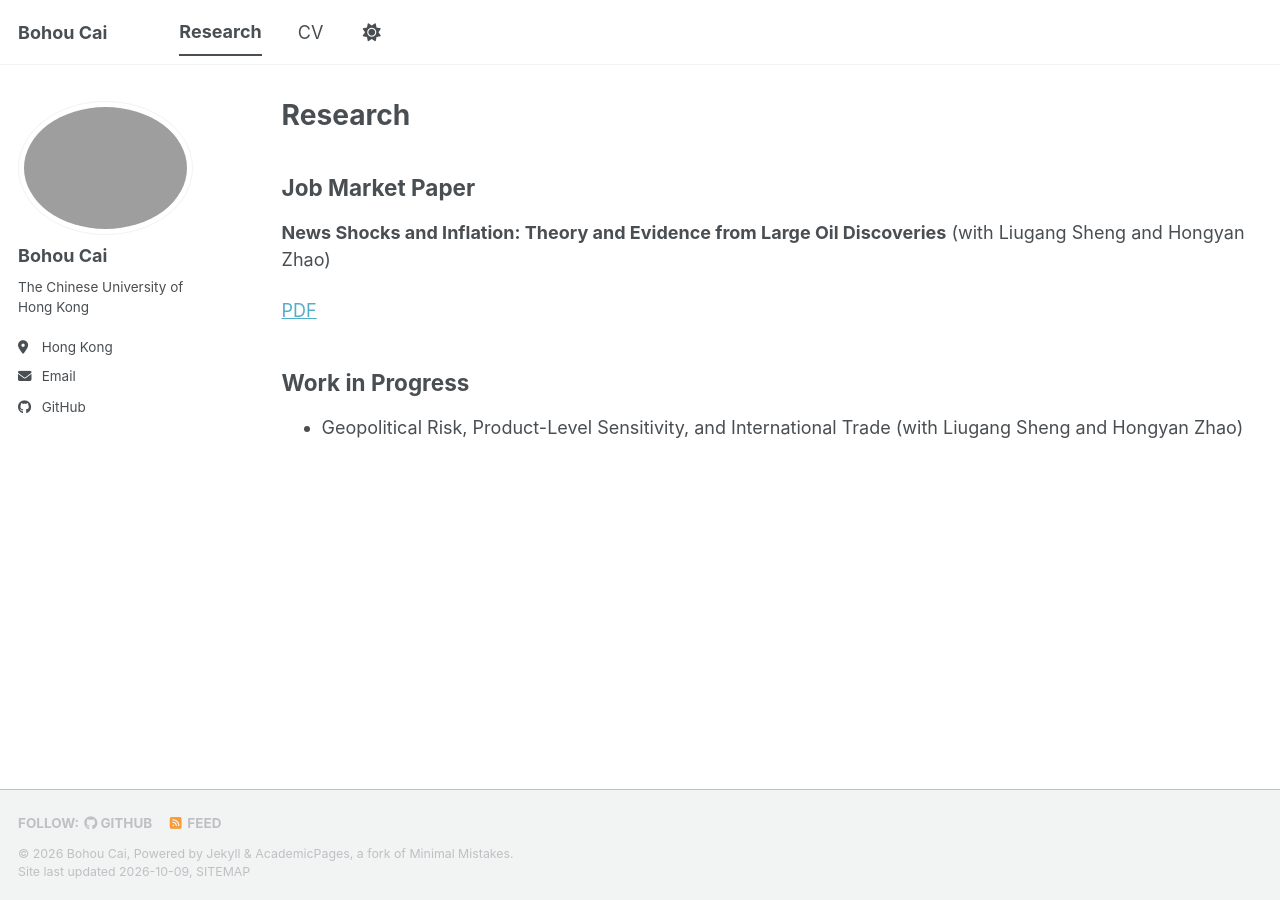
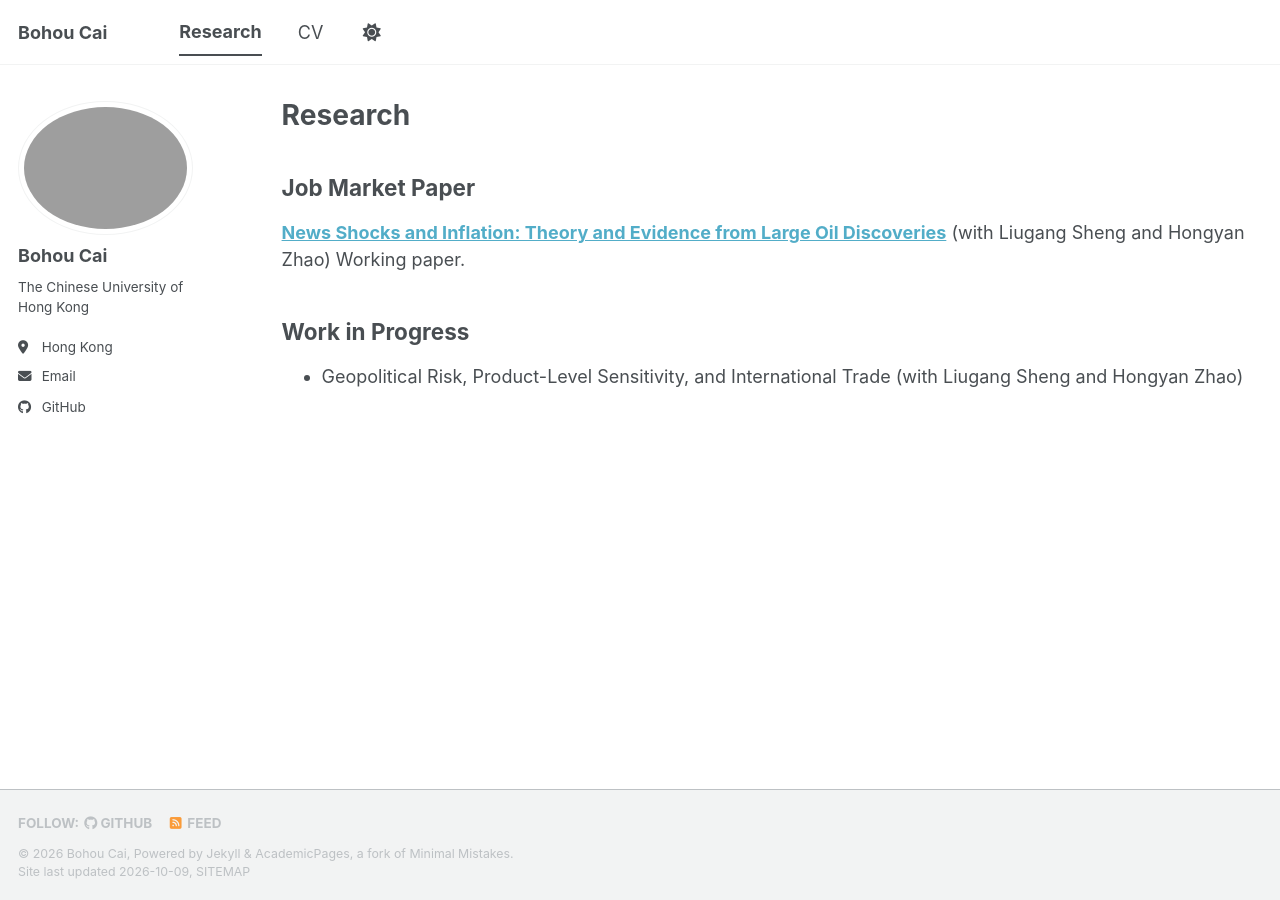
Before and after one commit to bohoucai/bohoucai.github.io, a Jekyll site: the page built from _pages/research.md, in a window 1280 px wide. Built offline with Jekyll 4.4.1, drawn with Linux system fonts in a browser that asks for light colours; a style sheet for code colours, icons or effects is not loaded.

Commit message:
Update research.md

```diff
--- a/_pages/research.md
+++ b/_pages/research.md
@@ -7,9 +7,8 @@ author_profile: true
 
 ## Job Market Paper
 
-**News Shocks and Inflation: Theory and Evidence from Large Oil Discoveries** (with Liugang Sheng and Hongyan Zhao)
-
-[PDF](/files/news_and_inflation.pdf)
+**[News Shocks and Inflation: Theory and Evidence from Large Oil Discoveries](/files/news_and_inflation.pdf)** (with Liugang Sheng and Hongyan Zhao)
+Working paper.
 
 
 ## Work in Progress
```
